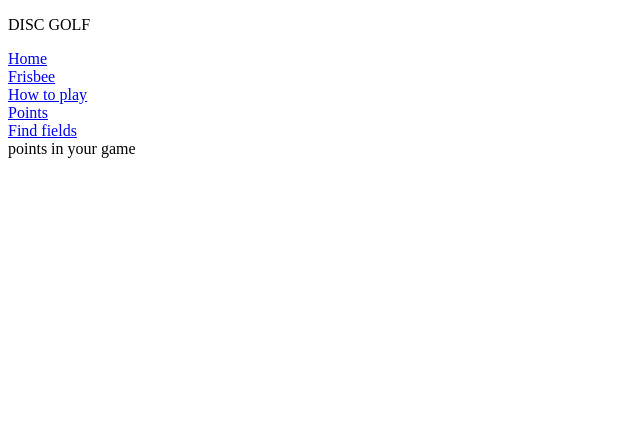
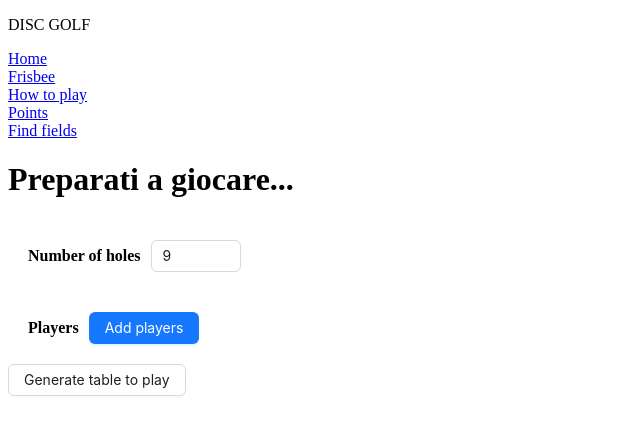
Before and after one commit to Cekka/DiscGolf, a React (Vite) app: page /points in a window 1280 px wide. Shown: the top 434 px of the page, without its empty margins (0-640 px from the left). Built offline with nearby package versions, Linux system fonts and the light colour scheme.

Commit message:
add Ant Design package

```diff
--- a/package.json
+++ b/package.json
@@ -11,7 +11,9 @@
     "tsc": "tsc"
   },
   "dependencies": {
+    "@ant-design/icons": "^5.3.7",
     "@reduxjs/toolkit": "^2.2.5",
+    "antd": "^5.18.3",
     "react": "^18.2.0",
     "react-dom": "^18.2.0",
     "react-redux": "^9.1.2",
--- /dev/null
+++ b/src/modules/game/Points.tsx
@@ -0,0 +1,50 @@
+import { PlusOutlined } from "@ant-design/icons";
+import { Button, Input, InputNumber, Modal } from "antd"
+import { useState } from "react";
+import { useNavigate } from "react-router-dom";
+
+export const Points = () => {
+  const [isModalOpen, setIsModalOpen] = useState(false);
+  const navigate = useNavigate();
+
+  const showModal = () => {
+    setIsModalOpen(true);
+  };
+
+  const handleOk = () => {
+    setIsModalOpen(false);
+  };
+
+  const handleCancel = () => {
+    setIsModalOpen(false);
+  };
+
+  const handleGenerateTable = () => {
+    const array = ['apple', 'banana', 'cherry'];
+    const arrayString = JSON.stringify(array);
+    navigate(`/table/9?fruits=${encodeURIComponent(arrayString)}`);
+  };
+
+
+  return (
+    <>
+      <h1>Preparati a giocare...</h1>
+      <div style={{padding: "20px"}}>
+        <h4 style={{display: "inline", marginRight:"10px"}}>Number of holes</h4>
+        <InputNumber min={1} max={30} defaultValue={9}/>
+      </div>
+      <div style={{padding: "20px"}}>
+        <h4 style={{display: "inline", marginRight:"10px"}}>Players</h4>
+        <Button type="primary" onClick={showModal}>
+          Add players
+        </Button>
+
+        <Modal title="Players" open={isModalOpen} onOk={handleOk} onCancel={handleCancel}>
+          <Input placeholder="Name" />
+          <Button type="default" icon={<PlusOutlined />}>Add a new player</Button>
+        </Modal>
+      </div>
+      <Button onClick={handleGenerateTable}>Generate table to play</Button>
+    </>
+  )
+}
--- a/src/modules/home/AppHome.tsx
+++ b/src/modules/home/AppHome.tsx
@@ -2,8 +2,8 @@ export const AppHome = () => {
 
   return (
     <>
-      <div style={{height: "600px", width:"100vw", backgroundColor:"lightblue"}}>
-        <img src="/src/assets/DiscGolfLand.jpg" style={{objectFit:"cover", height:"100%", width:"100%"}}/>
+      {/* <div style={{height: "600px", width:"100vw", backgroundColor:"lightblue"}}>
+        <img src="/" style={{objectFit:"cover", height:"100%", width:"100%"}}/>
       </div>
       <div className="">
         <div style={{marginTop:"-250px"}} className="">
@@ -21,7 +21,7 @@ export const AppHome = () => {
             <li>The sport has a dedicated community of enthusiasts who enjoy both casual play and competitive events.</li>
           </ul>
         </div>
-      </div>
+      </div> */}
 
 
     </>
```
Also changed, not shown: src/AppRouter.tsx (+6 -1 lines), 1 other file (tests, documents, lock files or other folders).
